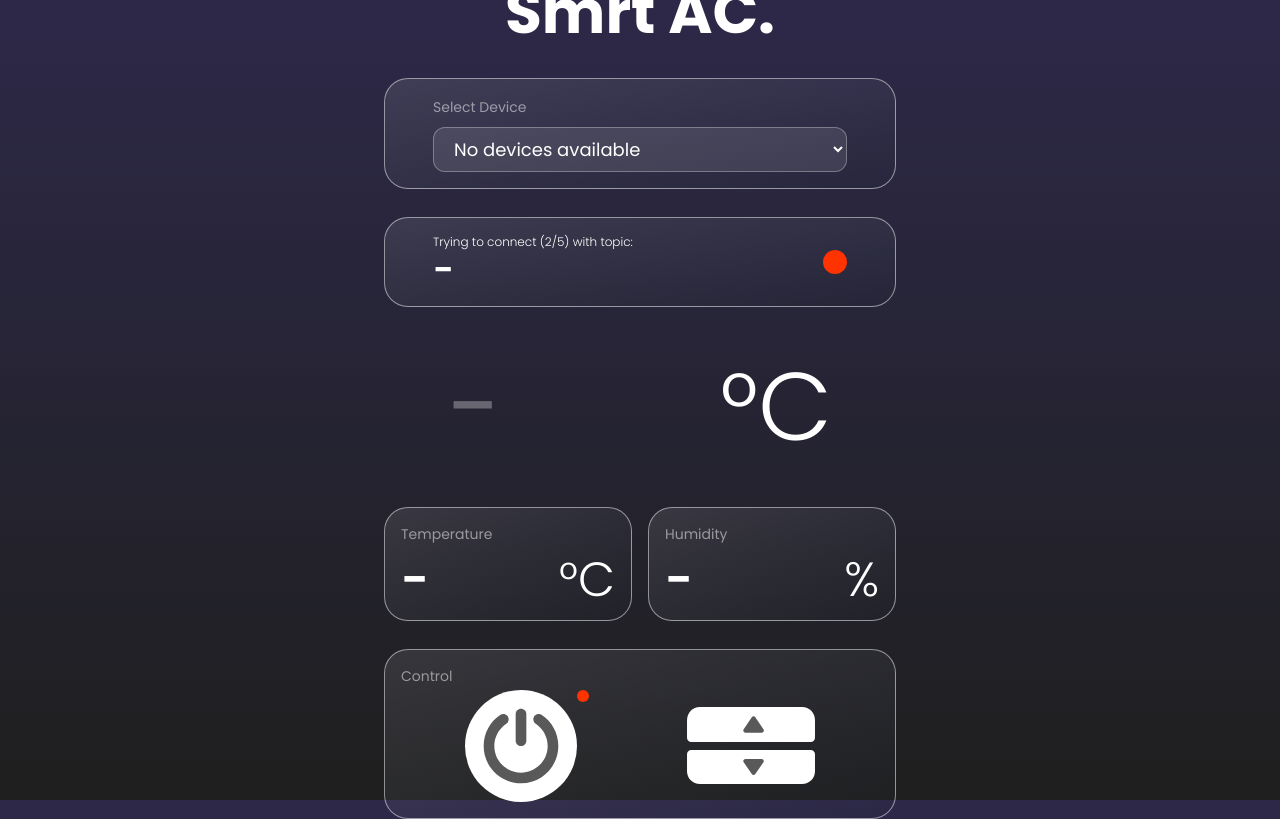
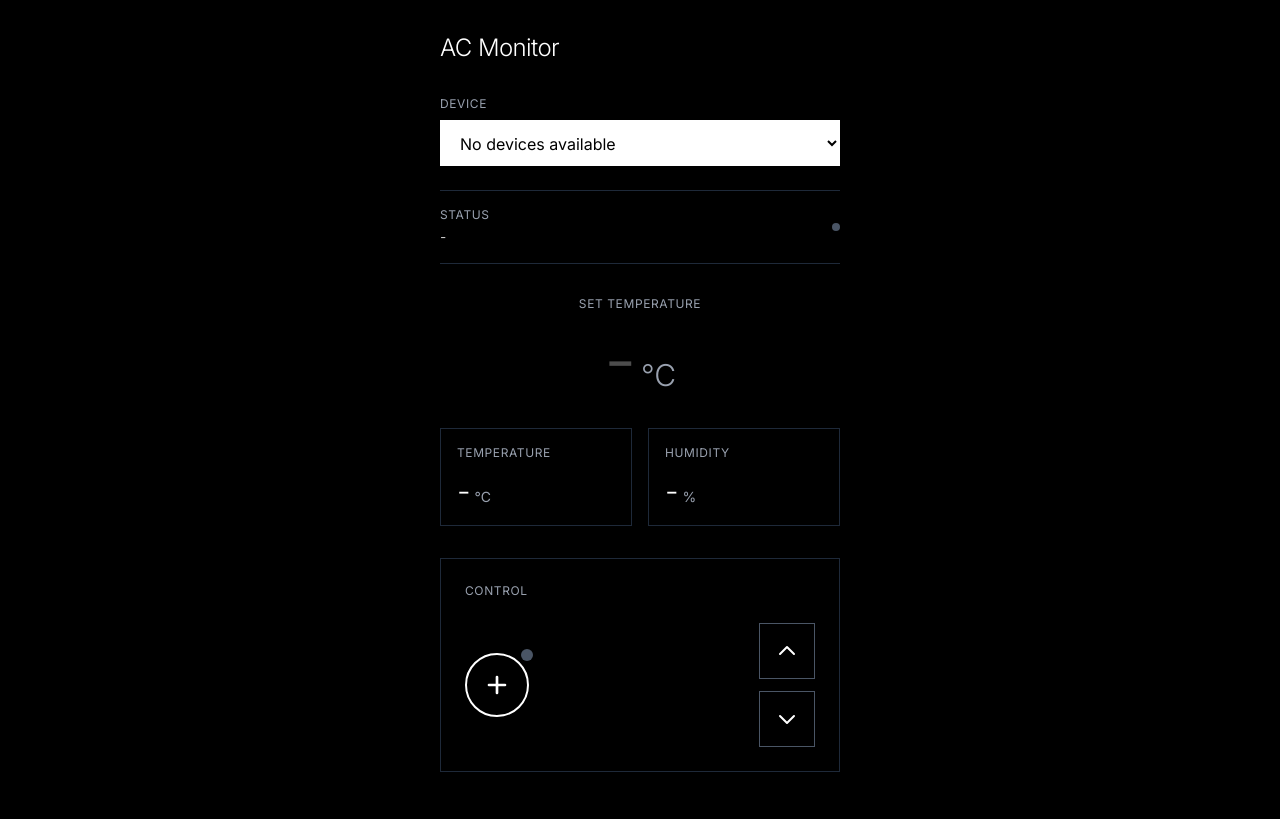
Before and after one commit to ibanana0/wmc-remote_ac, a website: page public/index.html in a window 1280 px wide. Drawn offline with nearby package versions, Linux system fonts and the light colour scheme.

Commit message:
update ui

```diff
--- a/public/index.html
+++ b/public/index.html
@@ -6,98 +6,98 @@
     <title>AC Monitor</title>
 
     <meta name="color-scheme" content="light dark">
-    <meta name="theme-color" content="#2D2848" media="(prefers-color-scheme: light)">
-    <meta name="theme-color" content="#1F1F1F" media="(prefers-color-scheme: dark)">
-    <meta name="theme-color" content="#2D2848">
+    <meta name="theme-color" content="#000000">
     <meta name="apple-mobile-web-app-capable" content="yes">
     <meta name="apple-mobile-web-app-status-bar-style" content="black-translucent">
-    <meta name="msapplication-TileColor" content="#2D2848">
-    <meta name="msapplication-navbutton-color" content="#2D2848">
 
     <link rel="preconnect" href="https://fonts.googleapis.com">
     <link rel="preconnect" href="https://fonts.gstatic.com" crossorigin>
-    <link href="https://fonts.googleapis.com/css2?family=Poppins:wght@300;400;500;600;700&display=swap" rel="stylesheet">
+    <link href="https://fonts.googleapis.com/css2?family=Inter:wght@300;400;500;600&display=swap" rel="stylesheet">
 
     <script src="https://cdn.jsdelivr.net/npm/@tailwindcss/browser@4"></script>
     <style type="text/tailwindcss">
         @theme {
-            --color-purple-theme: #2D2848;
-            --color-black-theme: #1F1F1F;
-            --color-gray-theme: #595959;
-            --color-green-online: #55FF00;
-            --color-red-offline: #FF3300;
-            --default-font-family: "Poppins", ui-sans-serif, system-ui, sans-serif;
+            --default-font-family: "Inter", ui-sans-serif, system-ui, sans-serif;
         }
     </style>
 </head>
-<body class="bg-gradient-to-b from-purple-theme to-black-theme w-auto h-screen text-white">
-    <div class="w-auto h-full flex flex-col justify-center items-center">
-        <div class="md:w-2/5 w-4/5 flex flex-col justify-center items-center gap-9">
-            <div id="main-title" class="flex flex-col items-center justify-center text-center">
-                <h1 class="md:text-6xl text-5xl font-bold">Smrt AC.</h1>
+<body class="bg-black text-white min-h-screen">
+    <div class="max-w-md mx-auto px-6 py-8">
+        <!-- Header -->
+        <div class="mb-8">
+            <h1 class="text-2xl font-light tracking-tight">AC Monitor</h1>
         </div>
-            <div id="content" class="grid md:gap-7 gap-4 w-full">
+
         <!-- Device Selector -->
-                <div id="device-selector-container" class="border-white/50 backdrop-blur-4 bg-gradient-to-br from-white/10 to-gray-800/10 border md:rounded-3xl rounded-2xl md:py-4 py-2 md:px-12 px-8">
-                    <label for="device-selector" class="text-white/50 md:text-md text-sm">Select Device</label>
-                    <select id="device-selector" class="w-full mt-2 bg-white/10 border border-white/30 rounded-xl md:px-4 px-3 md:py-2 py-1 text-white md:text-lg text-md">
+        <div class="mb-6">
+            <label for="device-selector" class="text-xs text-gray-400 uppercase tracking-wider mb-2 block">Device</label>
+            <select id="device-selector" class="w-full bg-white text-black px-4 py-3 rounded-none border-none focus:outline-none focus:ring-1 focus:ring-white">
                 <option value="">No devices available</option>
             </select>
         </div>
 
-                <div id="status-container" class="border-white/50 backdrop-blur-4 bg-gradient-to-br from-white/10 to-gray-800/10 border md:rounded-3xl rounded-2xl md:py-4 py-2 md:px-12 px-8 h-auto flex justify-between items-center">
-                    <div class="font-thin">
-                        <p class="md:text-md text-xs"><span id="status-text"></span> with topic:</p>
-                        <p id="topic-text" class="font-semibold md:text-4xl text-xl"> - </p>
+        <!-- Status -->
+        <div class="mb-8 flex items-center justify-between border-t border-b border-gray-800 py-4">
+            <div>
+                <p class="text-xs text-gray-400 uppercase tracking-wider mb-1">Status</p>
+                <p id="topic-text" class="text-sm font-light">-</p>
             </div>
-                    <div>
-                        <div id="status-dot"></div>
+            <div id="status-dot" class="w-2 h-2 rounded-full bg-gray-600"></div>
+        </div>
+
+        <!-- Remote Temperature -->
+        <div class="mb-8 text-center">
+            <p class="text-xs text-gray-400 uppercase tracking-wider mb-3">Set Temperature</p>
+            <div class="flex items-baseline justify-center gap-2">
+                <p id="remote-temp-value" class="text-7xl font-light tracking-tighter">-</p>
+                <p class="text-3xl font-light text-gray-400">°C</p>
             </div>
         </div>
 
-                <div id="remote-temp-container" class="w-full flex justify-center">
-                    <div class="md:text-8xl text-6xl flex md:gap-7 w-3/4 flex-row justify-between items-center md:my-6 my-2">
-                        <p id="remote-temp-value"> - </p>
-                        <p class="font-thin">°C</p>
+        <!-- Temperature & Humidity -->
+        <div class="grid grid-cols-2 gap-4 mb-8">
+            <div class="border border-gray-800 p-4">
+                <p class="text-xs text-gray-400 uppercase tracking-wider mb-3">Temperature</p>
+                <div class="flex items-baseline gap-1">
+                    <p id="temp-value" class="text-3xl font-light">-</p>
+                    <p class="text-sm text-gray-400">°C</p>
                 </div>
             </div>
-
-                <div id="data-container" class="grid grid-cols-2 md:gap-4 gap-3">
-                    <div id="data-temp-container" class="border-white/50 backdrop-blur-4 bg-gradient-to-br from-white/10 to-gray-800/10 border md:rounded-3xl rounded-2xl md:p-4 p-3 h-auto flex flex-col justify-center items-center gap-3">
-                        <div class="w-full">
-                            <p class="text-white/50 md:text-md text-sm">Temperature</p>
-                        </div>
-                        <div class="md:text-5xl text-3xl font-thin flex justify-between w-full">
-                            <p id="temp-value" class="font-semibold"> - </p>
-                            <p>°C</p>
-                        </div>
-                    </div>
-                    <div id="data-humidity-container" class="border-white/50 backdrop-blur-4 bg-gradient-to-br from-white/10 to-gray-800/10 border md:rounded-3xl rounded-2xl md:p-4 p-3 h-auto flex flex-col justify-between items-center gap-3">
-                        <div class="w-full">
-                            <p class="text-white/50 md:text-md text-sm">Humidity</p>
-                        </div>
-                        <div class="md:text-5xl text-3xl font-thin flex justify-between w-full">
-                            <p id="humidity-value" class="font-semibold"> - </p>
-                            <p class="font-thin">%</p>
+            <div class="border border-gray-800 p-4">
+                <p class="text-xs text-gray-400 uppercase tracking-wider mb-3">Humidity</p>
+                <div class="flex items-baseline gap-1">
+                    <p id="humidity-value" class="text-3xl font-light">-</p>
+                    <p class="text-sm text-gray-400">%</p>
                 </div>
             </div>
         </div>
 
-                <div id="controller-container" class="border-white/50 backdrop-blur-4 bg-gradient-to-br from-white/10 to-gray-800/10 border md:rounded-3xl rounded-2xl md:p-4 p-3 h-auto flex flex-col justify-between items-center md:gap-1 gap-2">
-                    <div class="w-full">
-                        <p class="text-white/50 md:text-md text-sm">Control</p>
+        <!-- Controls -->
+        <div class="border border-gray-800 p-6">
+            <p class="text-xs text-gray-400 uppercase tracking-wider mb-6">Control</p>
+            <div class="flex items-center justify-between">
+                <!-- Power Button -->
+                <button id="ac-power-toggle" class="relative group">
+                    <div class="w-16 h-16 border-2 border-white rounded-full flex items-center justify-center hover:bg-white hover:text-black transition-all duration-300">
+                        <svg class="w-8 h-8" fill="none" stroke="currentColor" viewBox="0 0 24 24">
+                            <path stroke-linecap="round" stroke-linejoin="round" stroke-width="2" d="M12 6v6m0 0v6m0-6h6m-6 0H6"/>
+                        </svg>
                     </div>
-                    <div class="w-full h-auto md:px-16 px-8 flex flex-row justify-between items-center">
-                        <div id="ac-power-toggle" class="flex items-start cursor-pointer hover:opacity-70 hover:scale-95 duration-300">
-                            <img src="./images/power-button.svg" alt="power button" class="md:w-28 w-16">
-                            <div id="power-dot" class="md:w-3 md:h-3 w-2 h-2 rounded-full"></div>
-                        </div>
+                    <div id="power-dot" class="absolute -top-1 -right-1 w-3 h-3 rounded-full bg-gray-600"></div>
+                </button>
 
-                        <div id="temp-controller-container" class="flex flex-col gap-2">
-                            <img id="temp-up-btn" src="./images/temp-up.svg" alt="temperature up button" class="cursor-pointer hover:opacity-50 hover:scale-95 duration-300 md:w-32 w-20">
-                            <img id="temp-down-btn" src="./images/temp-down.svg" alt="temperature down button" class="cursor-pointer hover:opacity-50 hover:scale-95 duration-300 md:w-32 w-20">
-                        </div>
-                    </div>
+                <!-- Temperature Controls -->
+                <div class="flex flex-col gap-3">
+                    <button id="temp-up-btn" class="w-14 h-14 border border-gray-600 hover:border-white hover:bg-white hover:text-black transition-all duration-300 flex items-center justify-center">
+                        <svg class="w-6 h-6" fill="none" stroke="currentColor" viewBox="0 0 24 24">
+                            <path stroke-linecap="round" stroke-linejoin="round" stroke-width="2" d="M5 15l7-7 7 7"/>
+                        </svg>
+                    </button>
+                    <button id="temp-down-btn" class="w-14 h-14 border border-gray-600 hover:border-white hover:bg-white hover:text-black transition-all duration-300 flex items-center justify-center">
+                        <svg class="w-6 h-6" fill="none" stroke="currentColor" viewBox="0 0 24 24">
+                            <path stroke-linecap="round" stroke-linejoin="round" stroke-width="2" d="M19 9l-7 7-7-7"/>
+                        </svg>
+                    </button>
                 </div>
             </div>
         </div>
--- a/public/script.js
+++ b/public/script.js
@@ -20,7 +20,6 @@ class AirConditionerMonitor {
 
   initializeElements() {
     // status element
-    this.statusText = document.getElementById("status-text");
     this.statusDot = document.getElementById("status-dot");
     this.topicText = document.getElementById("topic-text");
     this.powerDot = document.getElementById("power-dot");
@@ -209,8 +208,8 @@ class AirConditionerMonitor {
 
   updatePowerDot(isOn) {
     if (this.powerDot) {
-      this.powerDot.className = `md:w-3 md:h-3 w-2 h-2 rounded-full ${
-        isOn ? "bg-green-online" : "bg-red-offline"
+      this.powerDot.className = `absolute -top-1 -right-1 w-3 h-3 rounded-full ${
+        isOn ? "bg-green-500" : "bg-gray-600"
       }`;
     }
 
@@ -290,11 +289,9 @@ class AirConditionerMonitor {
   }
 
   updateStatus(isOnline, statusText) {
-    this.statusDot.className = `md:w-6 md:h-6 w-4 h-4 rounded-full ${
-      isOnline ? "bg-green-online" : "bg-red-offline"
+    this.statusDot.className = `w-2 h-2 rounded-full ${
+      isOnline ? "bg-green-500" : "bg-gray-600"
     }`;
-    this.statusText.textContent = `${statusText}`;
-    this.statusText.className = `font-light`;
   }
 
   attemptReconnect() {
--- a/server.js
+++ b/server.js
@@ -5,7 +5,7 @@ const express = require("express");
 const http = require("http");
 const path = require("path");
 
-const MQTT_BROKER = "35.226.15.168";
+const MQTT_BROKER = "34.66.95.23";
 const MQTT_PORT = 1883;
 const MQTT_URL = `mqtt://${MQTT_BROKER}:${MQTT_PORT}`;
 const WSS_PORT = 8080;
```
Lines whose indentation alone changed are shown as unchanged.
